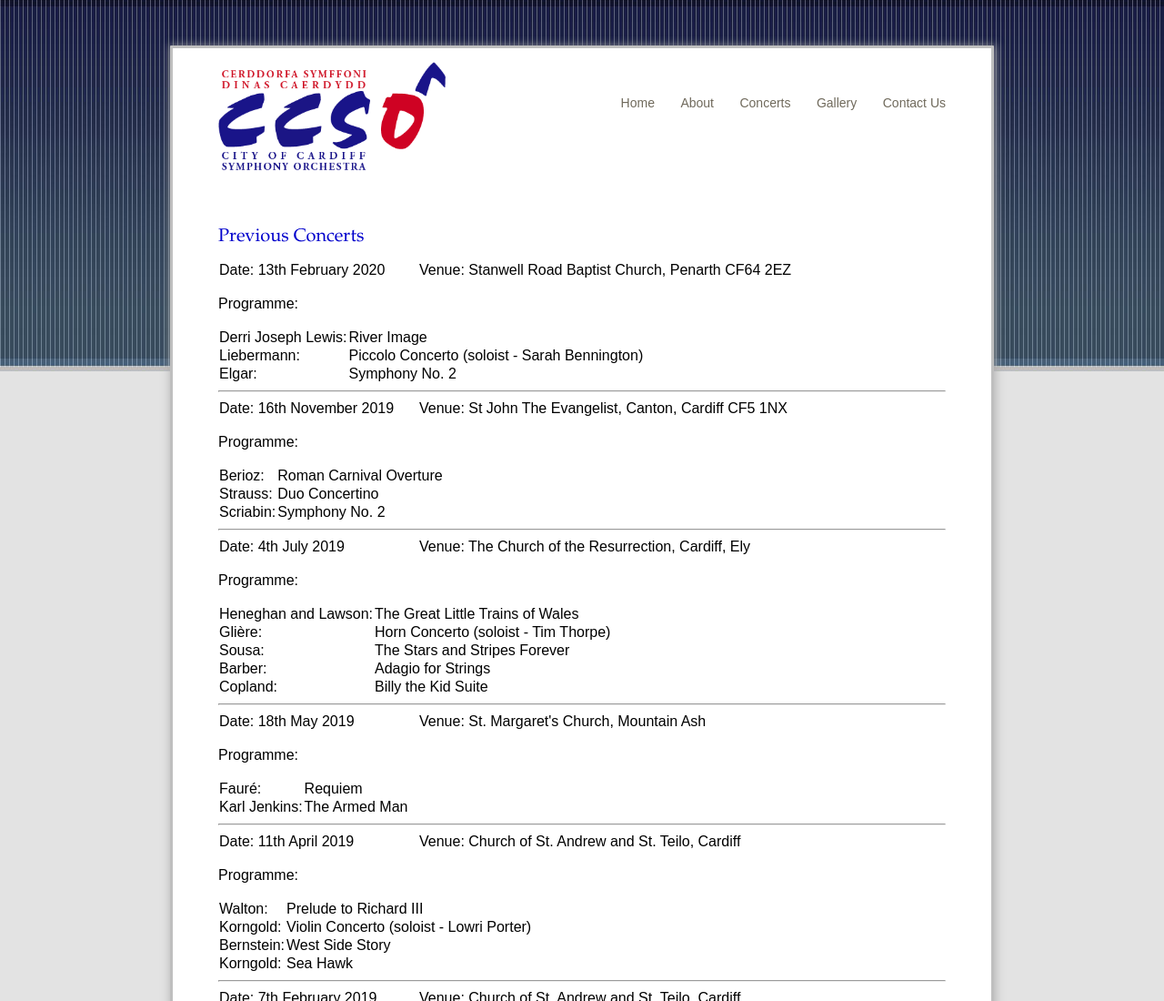
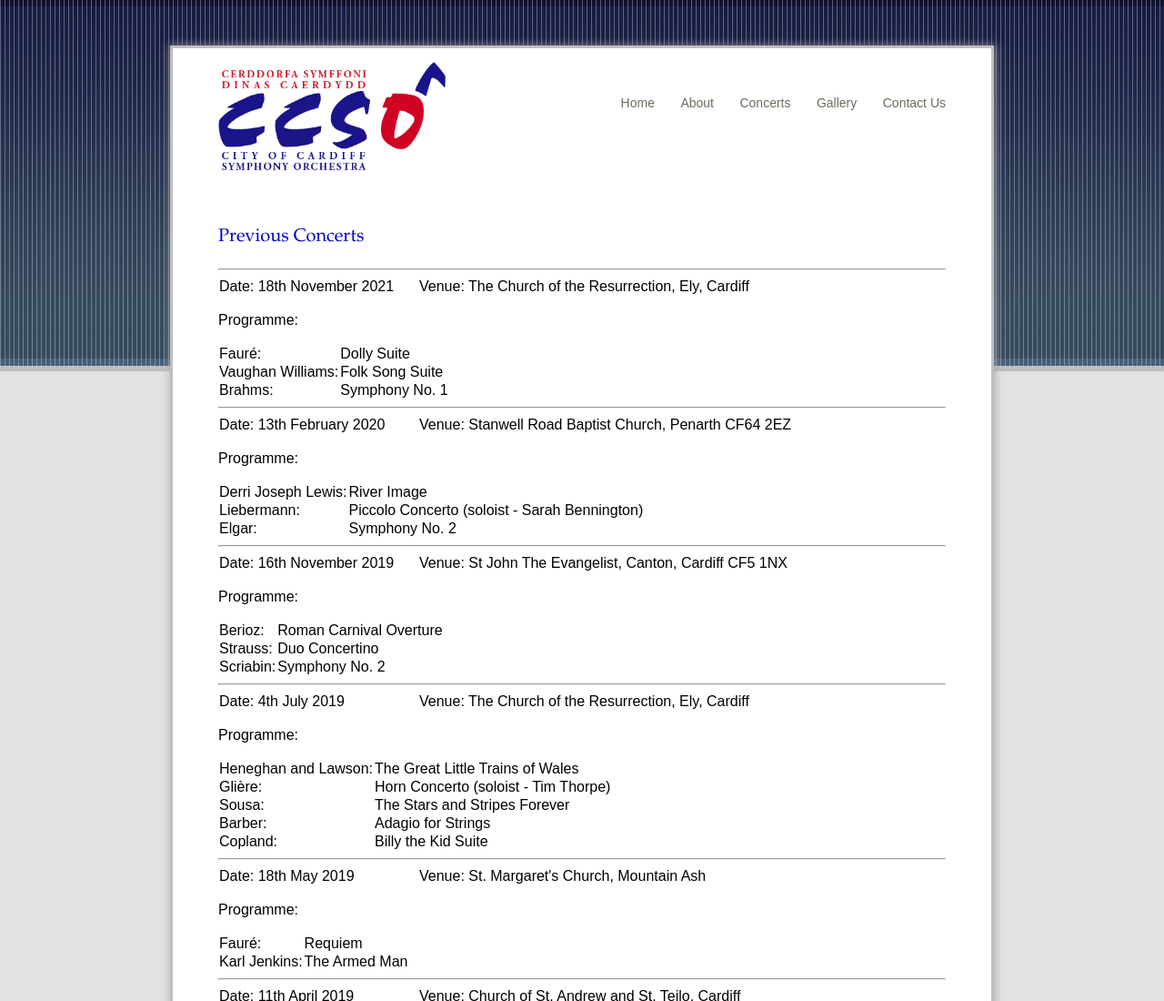
Before and after one commit to lucyrichardson/CCSO, a plain HTML site: page previous_concerts.html in a window 1280 px wide. Shown: the top 1100 px of the page at 91% size. Drawn offline with Linux system fonts and the light colour scheme.

```diff
--- a/previous_concerts.html
+++ b/previous_concerts.html
@@ -32,7 +32,28 @@ Previous Concerts
 </div>
 
 <!-- PAGE CONTENT -->
-<table>
+<hr><table>
+<col width="220">
+<tr>
+    <th>Date: 18th November 2021</th>
+	<th>Venue: The Church of the Resurrection, Ely, Cardiff</th>
+</tr>
+</table><br>
+Programme:<br><br><table>
+<tr>
+      <th>Fauré:</th>
+      <th>Dolly Suite</th>
+</tr>
+<tr>
+      <th>Vaughan Williams:</th>
+      <th>Folk Song Suite</th>
+</tr>
+<tr>
+       <th>Brahms:</th>
+       <th>Symphony No. 1</th>
+</tr>
+</table>
+<hr><table>
 <col width="220">
 <tr>
     <th>Date: 13th February 2020</th>
@@ -81,7 +102,7 @@ Programme:<br><br>
 <col width="220">
 <tr>
     <th>Date: 4th July 2019</th>
-	<th>Venue: The Church of the Resurrection, Cardiff, Ely</th>
+	<th>Venue: The Church of the Resurrection, Ely, Cardiff</th>
 </tr>
 </table><br>
 Programme:<br><br>
```
Also changed, not shown: concerts.html (+7 -8 lines), index.html (+5 -5 lines).
